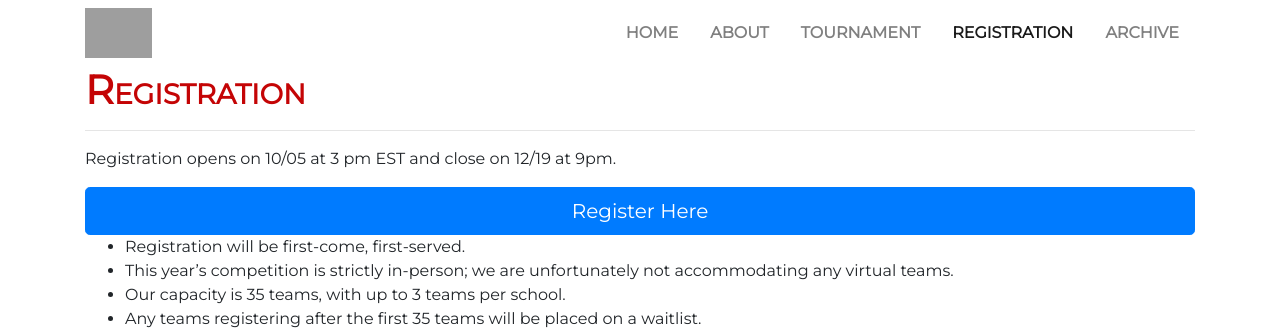
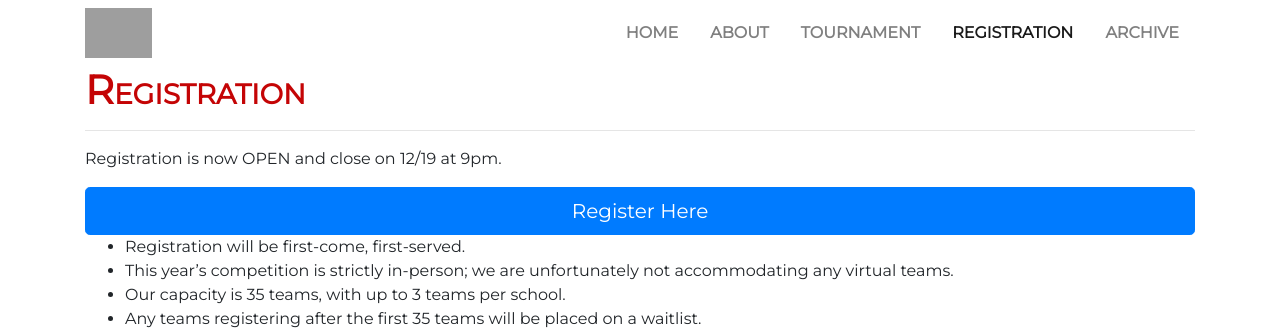
Before and after one commit to cmuscioly/cmuscioly.github.io, a Jekyll site: the page built from registration.md, in a window 1280 px wide. Shown: the top 332 px of the page. Built offline with Jekyll 4.4.1, drawn with Linux system fonts in a browser that asks for light colours; nearby versions of some CDN libraries; grey boxes are pictures that could not be loaded.

Commit message:
Update registration.md

```diff
--- a/registration.md
+++ b/registration.md
@@ -7,7 +7,7 @@ permalink: /registration/
 # Registration
 <hr>
 
-Registration opens on 10/05 at 3 pm EST and close on 12/19 at 9pm.
+Registration is now OPEN and close on 12/19 at 9pm.
 
 <div>
   <a class="btn btn-primary btn-lg btn-block" role="button"
```
